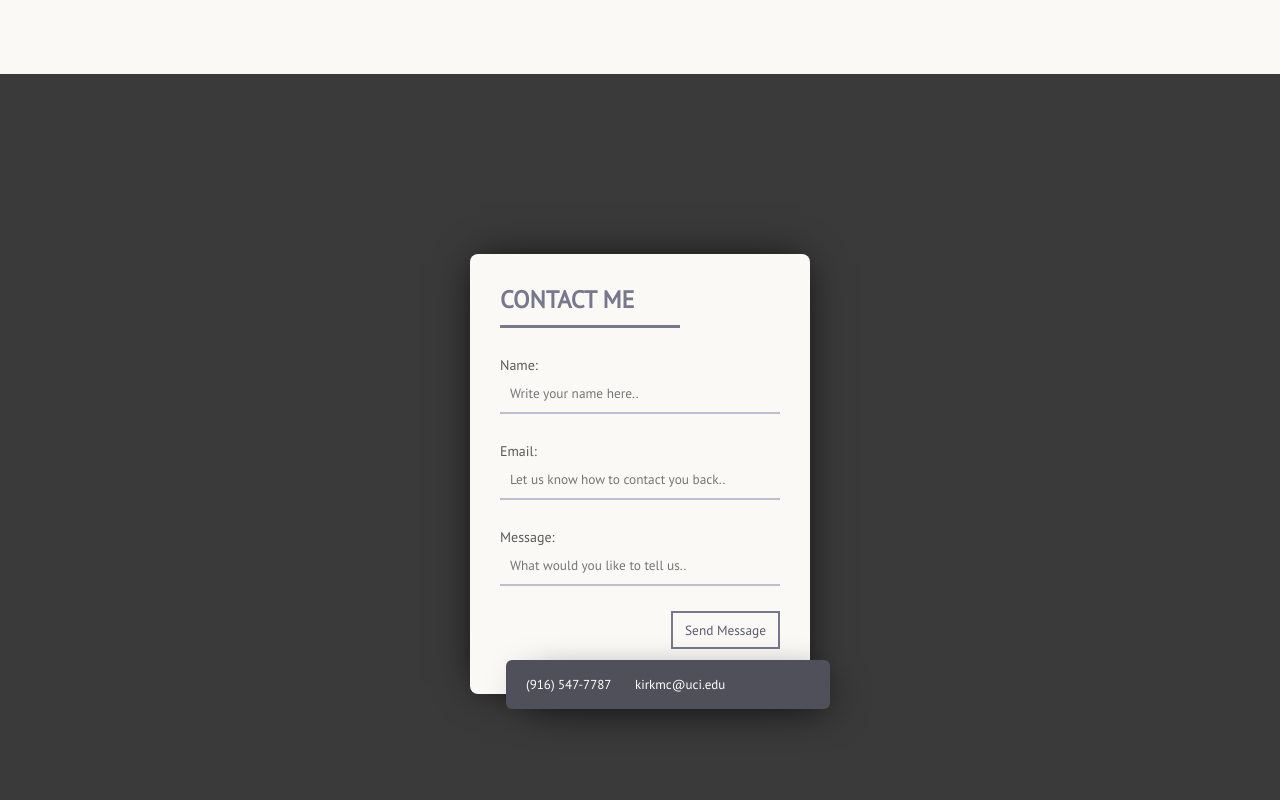
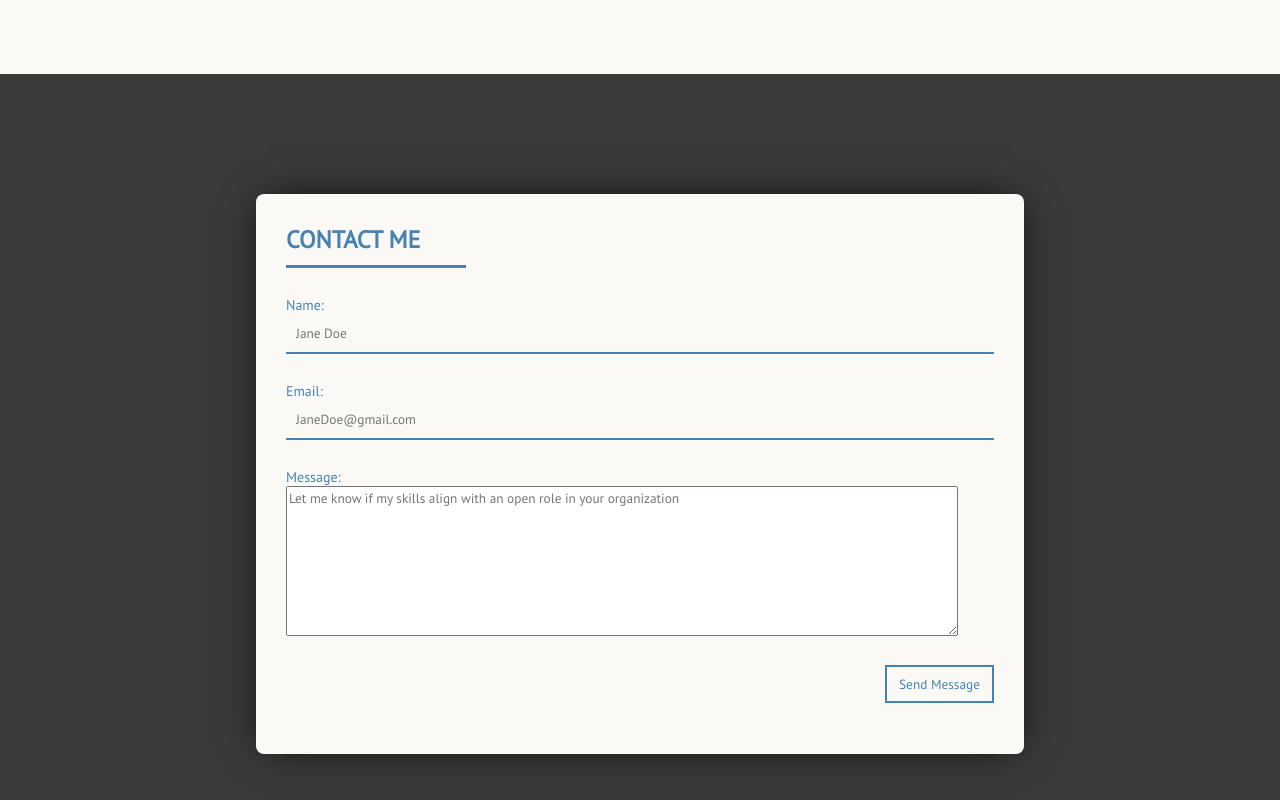
Before and after one commit to Michael-C-Kirk/PersonalWebsite, a React (Create React App) app in the folder my-app/: page / in a window 1280 px wide. Shown: the part 1138-1938 px from the top of the page. Built offline with nearby package versions, Linux system fonts and the light colour scheme.

Commit message:
Added contact form that stores information locally

```diff
--- a/my-app/src/components/Contact.js
+++ b/my-app/src/components/Contact.js
@@ -1,17 +1,39 @@
+import { useState, useRef } from "react";
+
 function Contact() {
+    const [inputFields, setInputFields] = useState({ name: "", email: "", message: "" })
+    const [name, setName] = useState("")
+    const [email, setEmail] = useState("")
+    const [message, setMessage] = useState("")
+
+    function handleFormSubmit(event) {
+        event.preventDefault()
+        console.log(name, email, message);
+    }
+
+    function handleChange(event) {
+        var tempName = event.target.name
+        var tempValue = event.target.value
+        if (tempName === "name") {
+            setName(tempValue)
+        }
+        else if (tempName === "email") {
+            setEmail(tempValue)
+        }
+        else {
+            setMessage(tempValue)
+        }
+    }
+
     return (
         <div className="contact">
             <div className="contact-card">
-                <form className="contact-form">
+                <form className="contact-form" onSubmit={handleFormSubmit}>
                     <h2>CONTACT ME</h2>
-                    <p type="Name:"><input placeholder="Write your name here.."></input></p>
-                    <p type="Email:"><input placeholder="Let us know how to contact you back.."></input></p>
-                    <p type="Message:"><input placeholder="What would you like to tell us.."></input></p>
-                    <button>Send Message</button>
-                    <div>
-                        <span class="fa fa-phone"></span>(916) 547-7787
-                        <span class="fa fa-envelope-o"></span> kirkmc@uci.edu
-                    </div>
+                    <p type="Name:"><input placeholder="Jane Doe" name="name" value={name} onChange={handleChange}></input></p>
+                    <p type="Email:"><input placeholder="JaneDoe@gmail.com" name="email" value={email} onChange={handleChange}></input></p>
+                    <p type="Message:"><textarea id="messageBox" placeholder="Let me know if my skills align with an open role in your organization" name="message" value={message} onChange={handleChange}></textarea></p>
+                    <button onClick={handleFormSubmit}>Send Message</button>
                 </form>
             </div>
         </div>
--- a/my-app/src/index.css
+++ b/my-app/src/index.css
@@ -262,8 +262,8 @@ li {
 .contact-card {}
 
 .contact-form {
-  width: 340px;
-  height: 440px;
+  width: 60vw;
+  height: 70vh;
   background: var(--offwhite);
   border-radius: 8px;
   box-shadow: 0 0 40px -10px #000;
@@ -278,8 +278,8 @@ li {
   margin: 10px 0;
   padding-bottom: 10px;
   width: 180px;
-  color: #78788c;
-  border-bottom: 3px solid #78788c
+  color: var(--secondarycolor);
+  border-bottom: 3px solid var(--secondarycolor);
 }
 
 .contact-form input {
@@ -291,11 +291,11 @@ li {
   resize: none;
   border: 0;
   transition: all .3s;
-  border-bottom: 2px solid #bebed2
+  border-bottom: 2px solid var(--secondarycolor);
 }
 
 .contact-form input:focus {
-  border-bottom: 2px solid #78788c
+  border-bottom: 2px solid var(--secondarycolor);
 }
 
 .contact-form p::before {
@@ -303,23 +303,23 @@ li {
   display: block;
   margin: 28px 0 0;
   font-size: 14px;
-  color: #5a5a5a
+  color: var(--secondarycolor);
 }
 
 .contact-form button {
   float: right;
   padding: 8px 12px;
   margin: 25px 0 0;
-  border: 2px solid #78788c;
+  border: 2px solid var(--secondarycolor);
   background: 0;
-  color: #5a5a6e;
+  color: var(--secondarycolor);
   cursor: pointer;
   transition: all .3s
 }
 
 .contact-form button:hover {
-  background: #78788c;
-  color: #fff
+  background: var(--secondarycolor);
+  color: #fff;
 }
 
 .contact-form div {
@@ -327,7 +327,7 @@ li {
   position: absolute;
   bottom: -15px;
   right: -20px;
-  background: #50505a;
+  background: var(--secondarycolor);
   color: #fff;
   width: 320px;
   padding: 16px 4px 16px 0;
@@ -336,11 +336,13 @@ li {
   box-shadow: 10px 10px 40px -14px #000
 }
 
-.contact-form span {
-  margin: 0 5px 0 15px
-}
-
 .contact .greeting {
   max-width: 100vw;
   max-height: 100vh;
 }
+
+#messageBox {
+  width: 52vw;
+  height: 18vh;
+  outline: var(--secondarycolor);
+}
```
